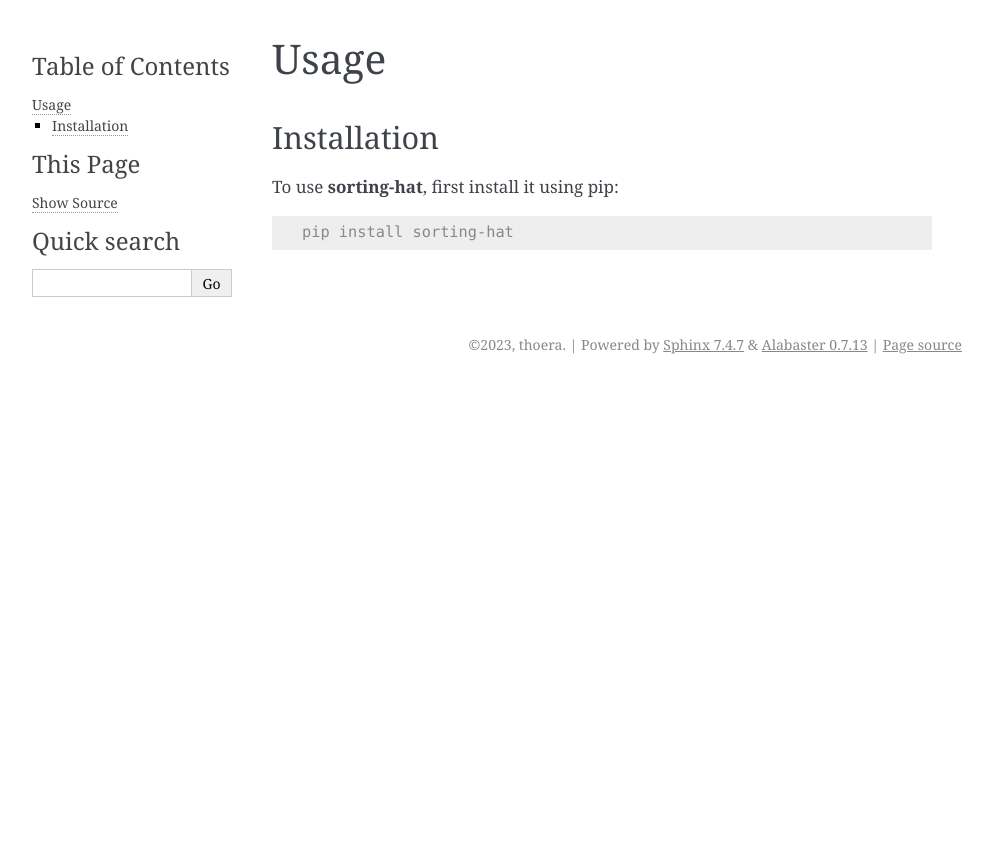
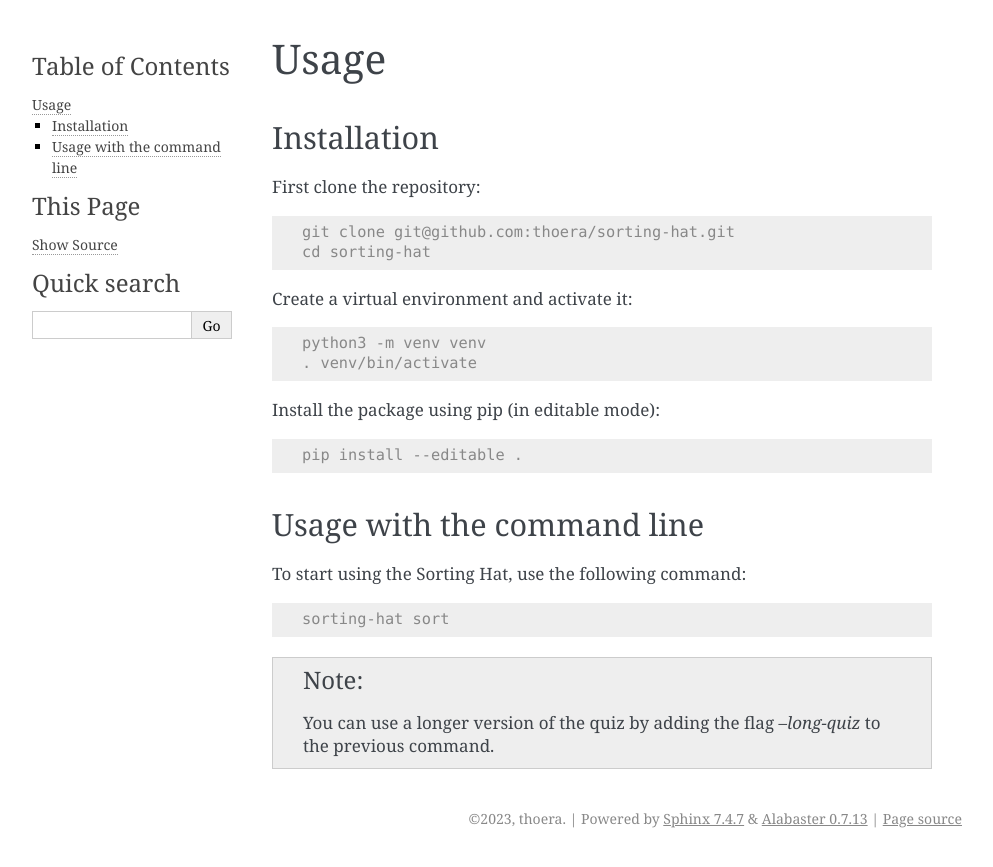
Before and after one commit to thoera/sorting-hat, a Sphinx documentation site: the page built from docs/usage.rst, in a window 1280 px wide. Shown: the top 867 px of the page, without its empty margins (148-1141 px from the left). Built offline with Sphinx 7.4.7, drawn with Linux system fonts in a browser that asks for light colours.

Commit message:
Update documentation

```diff
--- a/docs/usage.rst
+++ b/docs/usage.rst
@@ -6,8 +6,35 @@ Usage
 Installation
 ------------
 
-To use **sorting-hat**, first install it using pip:
+First clone the repository:
 
 .. code-block:: console
 
-   pip install sorting-hat
+   git clone git@github.com:thoera/sorting-hat.git
+   cd sorting-hat
+
+Create a virtual environment and activate it:
+
+.. code-block:: console
+
+   python3 -m venv venv
+   . venv/bin/activate
+
+Install the package using pip (in editable mode):
+
+.. code-block:: console
+
+   pip install --editable .
+
+Usage with the command line
+---------------------------
+
+To start using the Sorting Hat, use the following command:
+
+.. code-block:: console
+
+   sorting-hat sort
+
+.. note::
+
+   You can use a longer version of the quiz by adding the flag `--long-quiz` to the previous command.
```
Also changed, not shown: README.md (+9 -2 lines).
